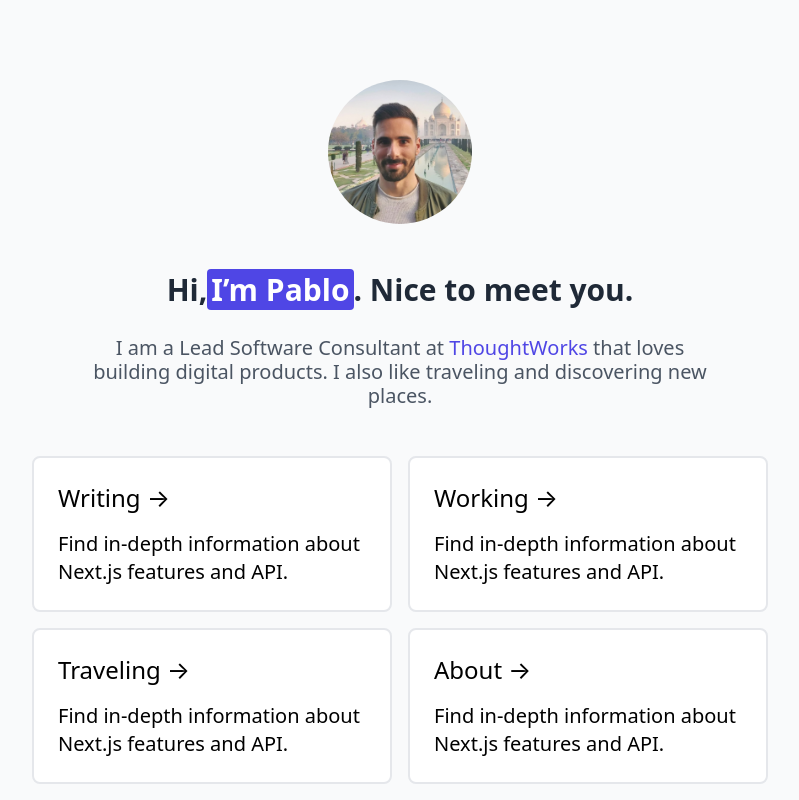
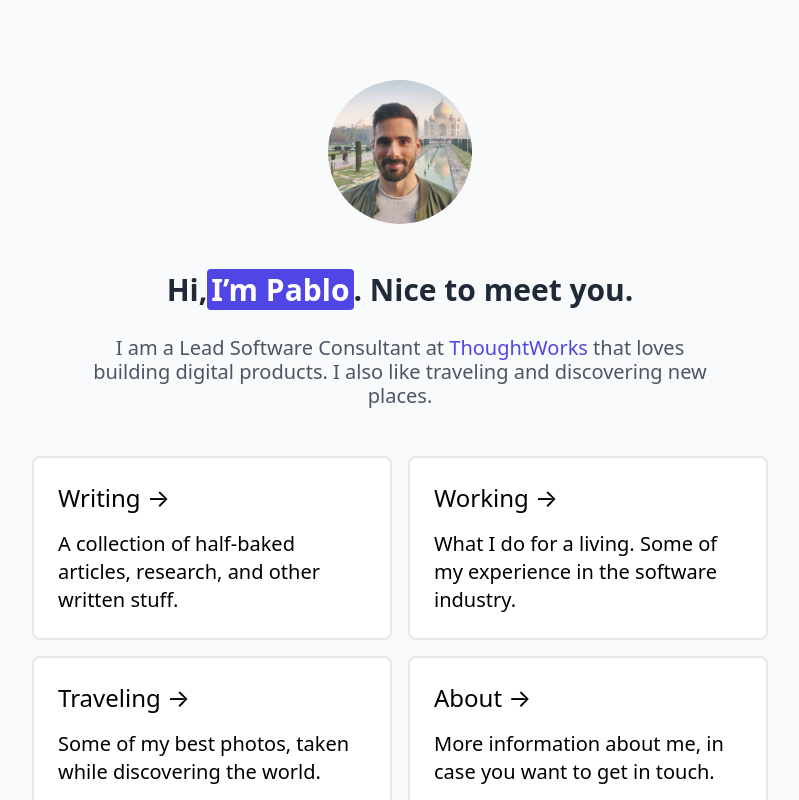
Before and after one commit to portovep/pabloporto.me, a Next.js app: page / in a window 1280 px wide. Shown: the top 800 px of the page, without its empty margins (240-1039 px from the left). Built offline with nearby package versions, Linux system fonts and the light colour scheme; what @tailwindcss/typography would draw is missing.

Commit message:
Change home page menu descriptions

```diff
--- a/pages/index.tsx
+++ b/pages/index.tsx
@@ -34,21 +34,21 @@ export default function Home(): JSX.Element {
                 <div className="flex flex-wrap items-center justify-center max-w-full flex-col md:max-w-4xl md:flex-row">
                     <Card
                         title="Writing"
-                        description="Find in-depth information about Next.js features and API."
+                        description="A collection of half-baked articles, research, and other written stuff."
                         linkURL="/posts"
                     />
                     <Card
                         title="Working"
-                        description="Find in-depth information about Next.js features and API."
+                        description="What I do for a living. Some of my experience in the software industry."
                         linkURL="/working"
                     />
                     <Card
                         title="Traveling"
-                        description="Find in-depth information about Next.js features and API."
+                        description="Some of my best photos, taken while discovering the world."
                     />
                     <Card
                         title="About"
-                        description="Find in-depth information about Next.js features and API."
+                        description="More information about me, in case you want to get in touch."
                     />
                 </div>
             </div>
```
